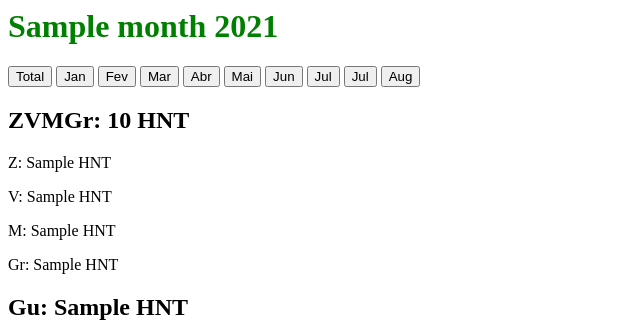
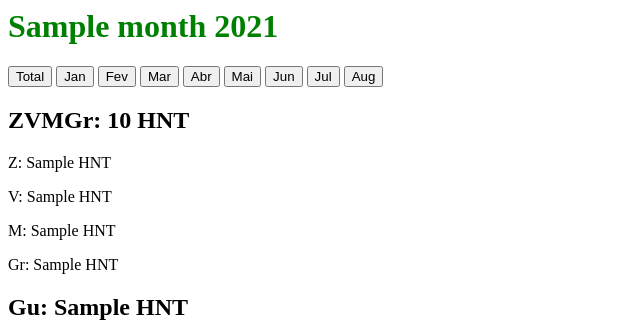
Before and after one commit to zepcp/helium, a FastAPI app: template templates/index.html in a window 1280 px wide. Shown: the top 324 px of the page, without its empty margins (0-640 px from the left). Run offline with FastAPI, Linux system fonts and the light colour scheme; the template is opened without the code that fills it: most values are stand-ins (such as "Sample title", 1, 10 or a date in 2020); parts of the project's set-up code (start-up, migrations or seed data) failed here and were passed over.

Commit message:
fix duplicated

```diff
--- a/templates/index.html
+++ b/templates/index.html
@@ -13,7 +13,6 @@
     <button onclick="window.location.href=window.location.protocol + '//' + window.location.host + '?month=5';">Mai</button>
     <button onclick="window.location.href=window.location.protocol + '//' + window.location.host + '?month=6';">Jun</button>
     <button onclick="window.location.href=window.location.protocol + '//' + window.location.host + '?month=7';">Jul</button>
-    <button onclick="window.location.href=window.location.protocol + '//' + window.location.host + '?month=7';">Jul</button>
     <button onclick="window.location.href=window.location.protocol + '//' + window.location.host + '?month=8';">Aug</button>
     <h2>ZVMGr: {{ z+v+m+gr }} HNT</h2>
     <p>Z: {{ z }} HNT</p>
```
